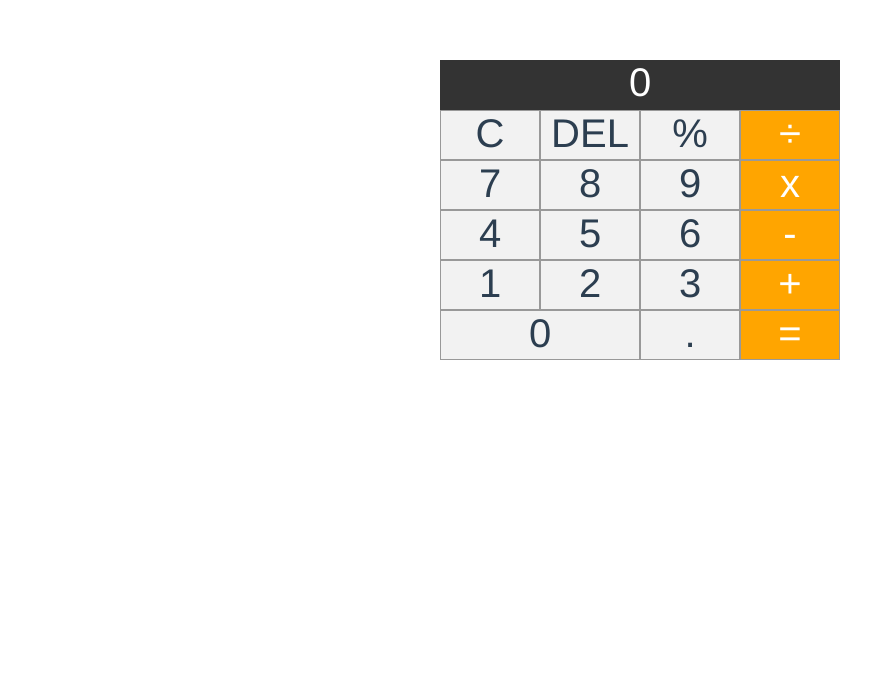
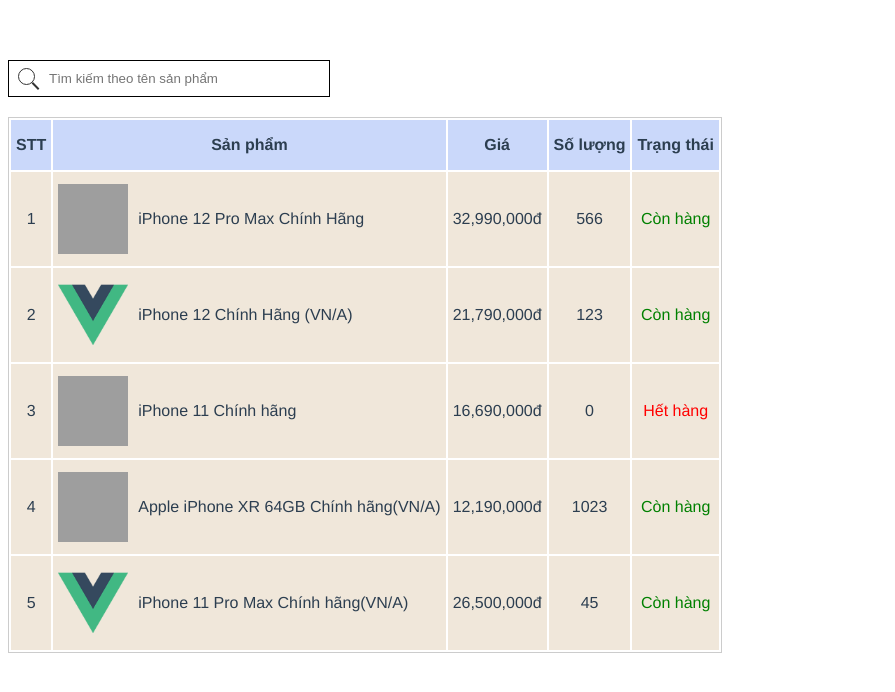
Before and after one commit to nguyenhoang17/Bai_Tap_Vue, a Vue app: page / in a window 1280 px wide. Shown: the top 692 px of the page, without its empty margins (0-895 px from the left). Built offline with nearby package versions, Linux system fonts and the light colour scheme; grey boxes are pictures that could not be loaded.

Commit message:
Buoi2 bai 1

```diff
--- a/src/App.vue
+++ b/src/App.vue
@@ -4,12 +4,16 @@
     <!-- <HelloWorld msg="Welcome to Your Vue.js App"/> -->
     <!-- <BaiTap1/> -->
     <!-- <BaiTap2/> -->
-    <BaiTap3/>
+    <!-- <BaiTap3/> -->
+    <!-- <TrainArr/> -->
+    <BaiTap_1/>
   </div>
 </template>
 
 <script>
-import BaiTap3 from "./components/Buoi1/BaiTap3.vue";
+import BaiTap_1 from "./components/Buoi2/BaiTap_1.vue";
+// import TrainArr from './components/Buoi_group/TrainArr.vue';
+// import BaiTap3 from "./components/Buoi1/BaiTap3.vue";
 // import BaiTap2 from "./components/Buoi1/BaiTap2.vue";
 // import BaiTap1 from "./components/Buoi1/BaiTap1.vue";
 // import HelloWorld from './components/HelloWorld.vue'
@@ -17,9 +21,7 @@
 export default {
   name: 'App',
   components: {
-    //BaiTap1
-    // BaiTap2
-    BaiTap3
+    BaiTap_1
 }
 }
 </script>
--- /dev/null
+++ b/src/components/Buoi2/BaiTap_1.vue
@@ -0,0 +1,265 @@
+<template>
+<div>
+    <div class="search-wrapper">
+            <div class="search-box">
+                <input type="text" placeholder="Tìm kiếm theo tên sản phẩm" v-model="search"
+                       @keyup.enter="searchPr()">
+                <div class="search-icon">
+                    <div class="search">
+                        <div class="search-circle"></div>
+                        <div class="search-rectangle"></div>
+                    </div>
+                </div>
+                <div class="close-icon" v-if="close==true" @click="deleAll()">
+                    <div class="close">
+                        <b>X</b>
+                    </div>
+                </div>
+            </div>
+        </div>
+    <table id="product_tb">
+        <thead>
+            <th>STT</th>
+            <th>Sản phẩm</th>
+            <th>Giá</th>
+            <th>Số lượng</th>
+            <th>Trạng thái</th>
+        </thead>
+        <tbody>
+            <tr v-for="(product, index) in products1" :key="index">
+                <td>{{index + 1}}</td>
+                <td style="text-align: left;">
+                    <div>
+                        <img :src="product.image" alt="" v-if="product.image !== ''">
+                        <img src="../../../src/assets/logo.png" alt="" v-else>
+                        <div>{{ product.name }}</div>
+                    </div>
+                </td>
+                <td>{{numberWithCommas(product.price)}}đ</td>
+                <td>{{product.quantity}}</td>
+                <td class="greenText" v-if="product.isAvailable==true">Còn hàng</td>
+                <td class="redText" v-else>Hết hàng</td>
+            </tr>
+            <tr v-if="products1.length === 0">
+                <td colspan="5">Không có dữ liệu</td>
+            </tr>
+
+        </tbody>
+    </table>
+</div>
+</template>
+
+<script>
+export default{
+    name:'BaiTap_1',
+    data(){
+        return{
+            products1:[
+                {
+                    name: 'iPhone 12 Pro Max Chính Hãng',
+                    image: 'https://vtv1.mediacdn.vn/2019/10/10/photo-1-15706463929181755249740.jpg',
+                    price: 32990000,
+                    quantity: 566,
+                    isAvailable: true
+                },
+                {
+                    name: 'iPhone 12 Chính Hãng (VN/A)',
+                    image: '',
+                    price: 21790000,
+                    quantity: 123,
+                    isAvailable: true
+                },
+                {
+                    name: 'iPhone 11 Chính hãng',
+                    image: 'https://vtv1.mediacdn.vn/2019/10/10/photo-1-15706463929181755249740.jpg',
+                    price: 16690000,
+                    quantity: 0,
+                    isAvailable: false
+                },
+                {
+                    name: 'Apple iPhone XR 64GB Chính hãng(VN/A)',
+                    image: 'https://vtv1.mediacdn.vn/2019/10/10/photo-1-15706463929181755249740.jpg',
+                    price: 12190000,
+                    quantity: 1023,
+                    isAvailable: true
+                },
+                {
+                    name: 'iPhone 11 Pro Max Chính hãng(VN/A)',
+                    image: '',
+                    price: 26500000,
+                    quantity: 45,
+                    isAvailable: true
+                }
+            ],
+            search: '',
+            product2: [
+                {
+                    name: 'iPhone 12 Pro Max Chính Hãng',
+                    image: 'https://vtv1.mediacdn.vn/2019/10/10/photo-1-15706463929181755249740.jpg',
+                    price: 32990000,
+                    quantity: 566,
+                    isAvailable: true
+                },
+                {
+                    name: 'iPhone 12 Chính Hãng (VN/A)',
+                    image: '',
+                    price: 21790000,
+                    quantity: 123,
+                    isAvailable: true
+                },
+                {
+                    name: 'iPhone 11 Chính hãng',
+                    image: 'https://vtv1.mediacdn.vn/2019/10/10/photo-1-15706463929181755249740.jpg',
+                    price: 16690000,
+                    quantity: 0,
+                    isAvailable: false
+                },
+                {
+                    name: 'Apple iPhone XR 64GB Chính hãng(VN/A)',
+                    image: 'https://vtv1.mediacdn.vn/2019/10/10/photo-1-15706463929181755249740.jpg',
+                    price: 12190000,
+                    quantity: 1023,
+                    isAvailable: true
+                },
+                {
+                    name: 'iPhone 11 Pro Max Chính hãng(VN/A)',
+                    image: '',
+                    price: 26500000,
+                    quantity: 45,
+                    isAvailable: true
+                }
+            ],
+            close: false
+        }
+    },
+    methods:{
+        numberWithCommas(x) {
+            return x.toString().replace(/\B(?=(\d{3})+(?!\d))/g, ",");
+        },
+
+        deleAll() {
+            this.search = ''
+        },
+        searchPr() {
+            let str = this.search.trim().toLowerCase();
+            this.products1 = []
+            if (this.search === '') {
+                this.products1 = this.product2
+            }
+            if(this.search!==''){
+                this.products1 = this.product2.filter(data => data.name.toLowerCase().indexOf(str) !== -1);
+            }
+        }
+    },
+    watch: {
+        search(value) {
+            if (value !== '') {
+                this.close = true
+            } else {
+                this.close = false
+                this.products1 = this.product2
+            }
+        }
+    }
+}
+</script>
+
+<style scoped lang="scss">
+#product_tb{
+    border: 1px solid #ccc;
+    thead{
+        th{
+            height: 40px;
+            background-color: #cad8fa;
+            padding: 5px;
+        }
+    }
+    tbody{
+        tr{
+            td{
+                background-color: #f0e7da;
+                padding: 5px;
+                height: 84px;
+                vertical-align: middle;
+                text-align: center;
+                div{
+                    display: flex;
+                    align-items: center;
+                    div{
+                        margin-left: 10px;
+                    }
+                    img{
+                        width: 70px;
+                        height: 70px;
+                    }
+                }
+            }
+        }
+    }
+}
+.redText{
+    color: red;
+}
+.greenText{
+    color: green;
+}
+.search-wrapper {
+        display: flex;
+        align-items: center;
+        justify-content: left;
+        margin-bottom: 20px;
+
+        .search-box {
+            position: relative;
+
+            input {
+                padding: 10px 30px 10px 40px;
+                width: 250px;
+                border: 1px solid black;
+            }
+            input:focus {
+                outline-color: #0080dd;
+            }
+            input:hover {
+                border-color: #0080dd;
+            }
+            .search-icon {
+                position: absolute;
+                left: 10px;
+                top: 8px;
+
+                .search {
+                    left: 0;
+                    position: relative;
+                    margin: 0 auto;
+                    text-align: center;
+
+                    .search-circle {
+                        left: 0;
+                        width: 15px;
+                        height: 15px;
+                        border: 1px solid #333;
+                        border-radius: 50%;
+                    }
+                    .search-rectangle {
+                        position: absolute;
+                        right: -5px;
+                        bottom: -2px;
+                        width: 7px;
+                        transform: rotate(45deg);
+                        border: 1px solid #333;
+                    }
+                }
+            }
+
+            .close-icon {
+                position: absolute;
+                right: 20px;
+                top: 11px;
+                cursor: pointer;
+
+            }
+        }
+    }
+
+</style>
```
